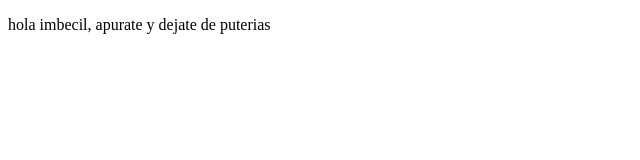
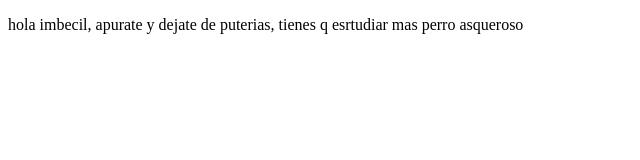
Before and after one commit to fulkken/proyectodemocursoPrework, a plain HTML site: page index.html in a window 1280 px wide. Shown: the whole page, without its empty margins (0-640 px from the left). Drawn offline with Linux system fonts and the light colour scheme.

Commit message:
agregamos cambios

```diff
--- a/index.html
+++ b/index.html
@@ -8,7 +8,8 @@
 </head>
 <body>
     <p>
-        hola imbecil, apurate y dejate de puterias
+        hola imbecil, apurate y dejate de puterias, tienes q esrtudiar mas
+        perro asqueroso
     </p>
 </body>
 </html>
```
